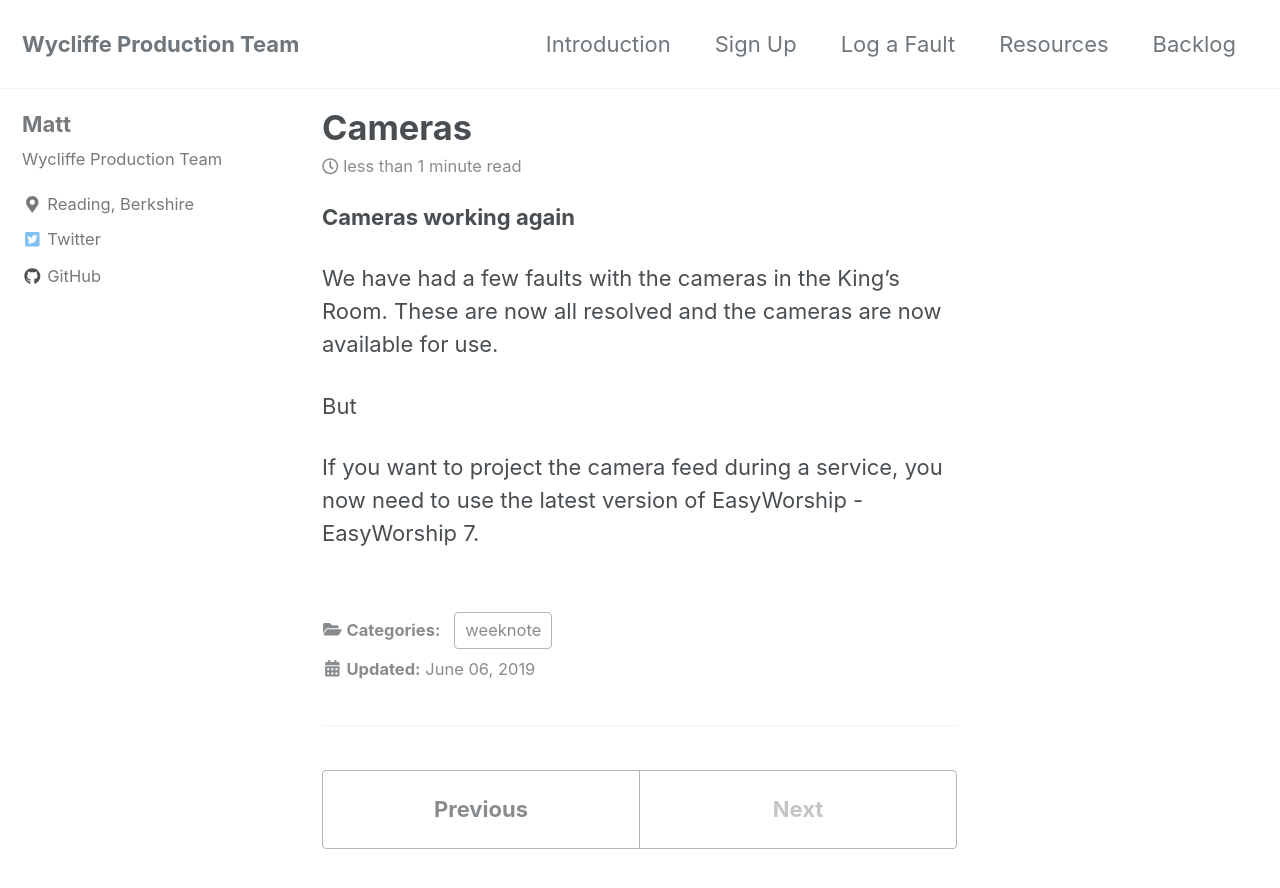
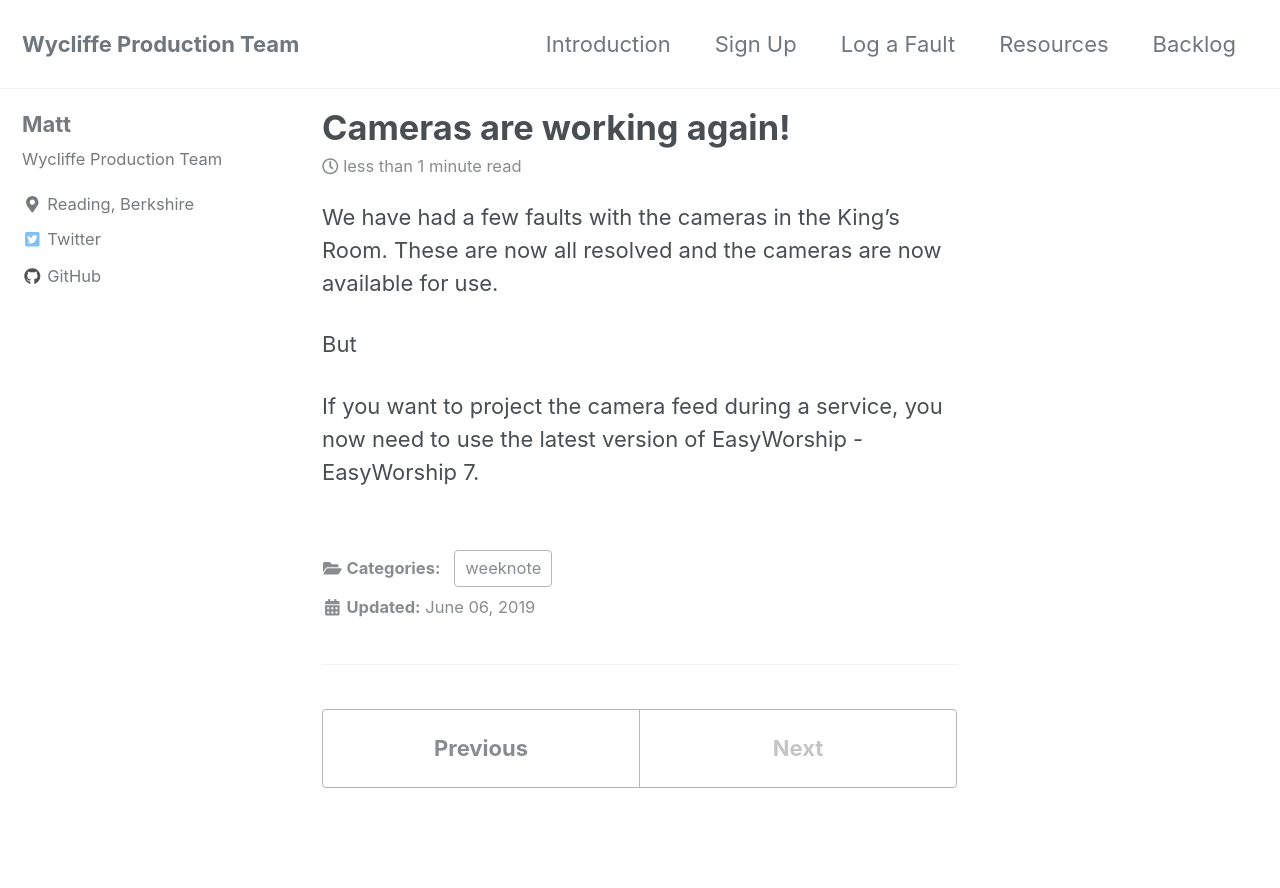
Before and after one commit to wycliffeproductionteam/wycliffeproductionteam.github.io, a Jekyll site: the page built from _posts/2019-06-06-cameras.md, in a window 1280 px wide and 900 px high. Shown: the top 888 px of the window. Built offline with Jekyll 4.4.1, drawn with Linux system fonts in a browser that asks for light colours; cached includes are drawn as plain includes; nearby versions of some CDN libraries; some of the changed text lies outside the part shown.

Commit message:
minor edits

```diff
--- a/_posts/2019-06-06-cameras.md
+++ b/_posts/2019-06-06-cameras.md
@@ -1,10 +1,7 @@
 ---
-title: "Cameras"
+title: "Cameras are working again!"
 categories: [weeknote]
 ---
-
-**Cameras working again**
-
 We have had a few faults with the cameras in the King's Room. These are now all resolved and the cameras are now available for use.
 
 But
```
Also changed, not shown: _posts/2018-11-22-hello.md (+0 -3 lines).
